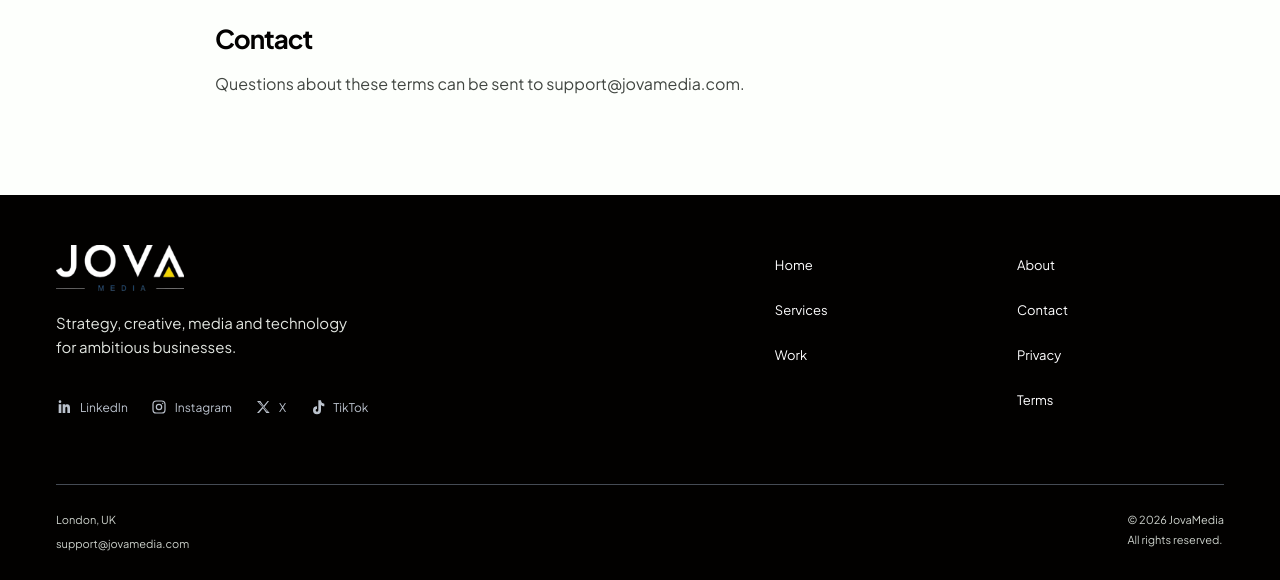
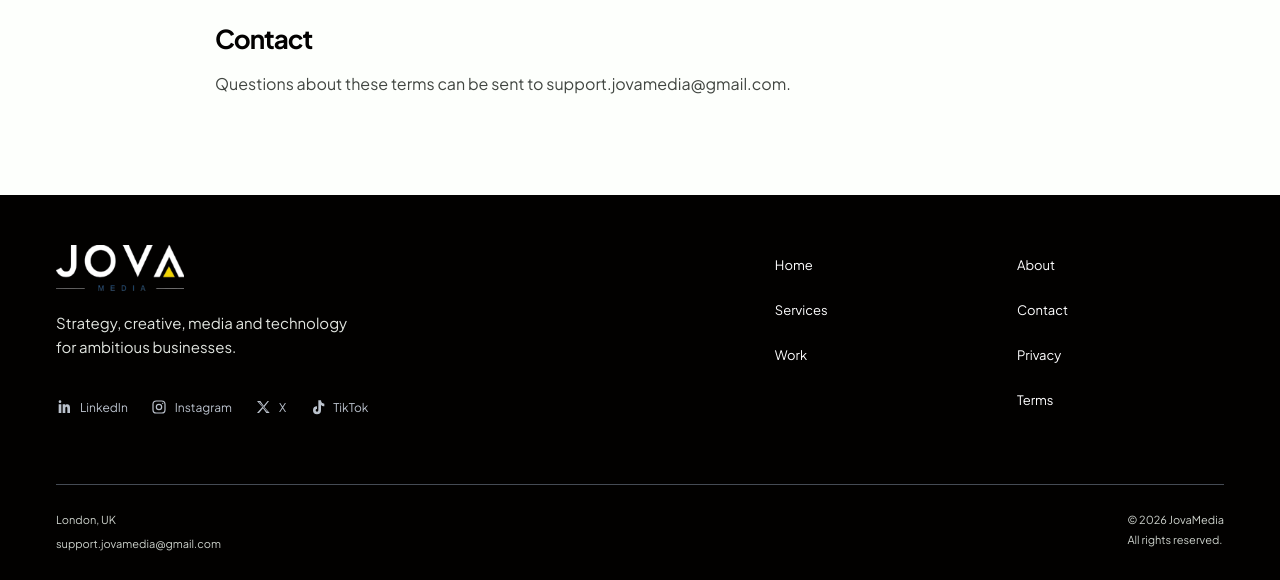
Before and after one commit to supportjovamedia/website, a Next.js app: page /terms in a window 1280 px wide. Shown: the part 883-1463 px from the top of the page. Built offline with nearby package versions, Linux system fonts and the light colour scheme.

Commit message:
email changed across website

```diff
--- a/app/contact/page.js
+++ b/app/contact/page.js
@@ -30,7 +30,7 @@ export default function Page() {
               mind, we’ll say so.
             </p>
             <p>
-              <b>support@jovamedia.com</b>
+              <b>support.jovamedia@gmail.com</b>
               <br />
               London, United Kingdom
             </p>
--- a/app/layout.js
+++ b/app/layout.js
@@ -43,7 +43,7 @@ const organisation = {
   name: "JovaMedia",
   url: "https://jovamedia.com",
   logo: "https://jovamedia.com/brand/jova-logo.png",
-  email: "support@jovamedia.com",
+  email: "support.jovamedia@gmail.com",
   address: {
     "@type": "PostalAddress",
     addressLocality: "London",
--- a/app/privacy-policy/page.js
+++ b/app/privacy-policy/page.js
@@ -13,7 +13,7 @@ export default function Page() {
         <h2>Who we are</h2>
         <p>
           JovaMedia operates jovamedia.com. For privacy enquiries, contact
-          support@jovamedia.com.
+          support.jovamedia@gmail.com.
         </p>
         <h2>Information we collect</h2>
         <p>
--- a/app/terms/page.js
+++ b/app/terms/page.js
@@ -32,7 +32,7 @@ export default function Page() {
           availability and pricing guidance may change.
         </p>
         <h2>Contact</h2>
-        <p>Questions about these terms can be sent to support@jovamedia.com.</p>
+        <p>Questions about these terms can be sent to support.jovamedia@gmail.com.</p>
       </section>
     </main>
   );
--- a/components/Footer.js
+++ b/components/Footer.js
@@ -96,7 +96,7 @@ export default function Footer() {
           <div>
             London, UK
             <br />
-            <a href="mailto:support@jovamedia.com">support@jovamedia.com</a>
+            <a href="mailto:support.jovamedia@gmail.com">support.jovamedia@gmail.com</a>
           </div>
           <div>
             © {new Date().getFullYear()} JovaMedia
--- a/lib/site.js
+++ b/lib/site.js
@@ -5,4 +5,4 @@ export const socialProfiles = [
   { label: "TikTok", icon: "tiktok", url: "https://www.tiktok.com/" },
 ];
 // Platform homepages until the agency profiles are available.
-export const contactEmail = "support@jovamedia.com";
+export const contactEmail = "support.jovamedia@gmail.com";
```
Also changed, not shown: lib/data.js, 2 other files (tests, documents, lock files or other folders).
